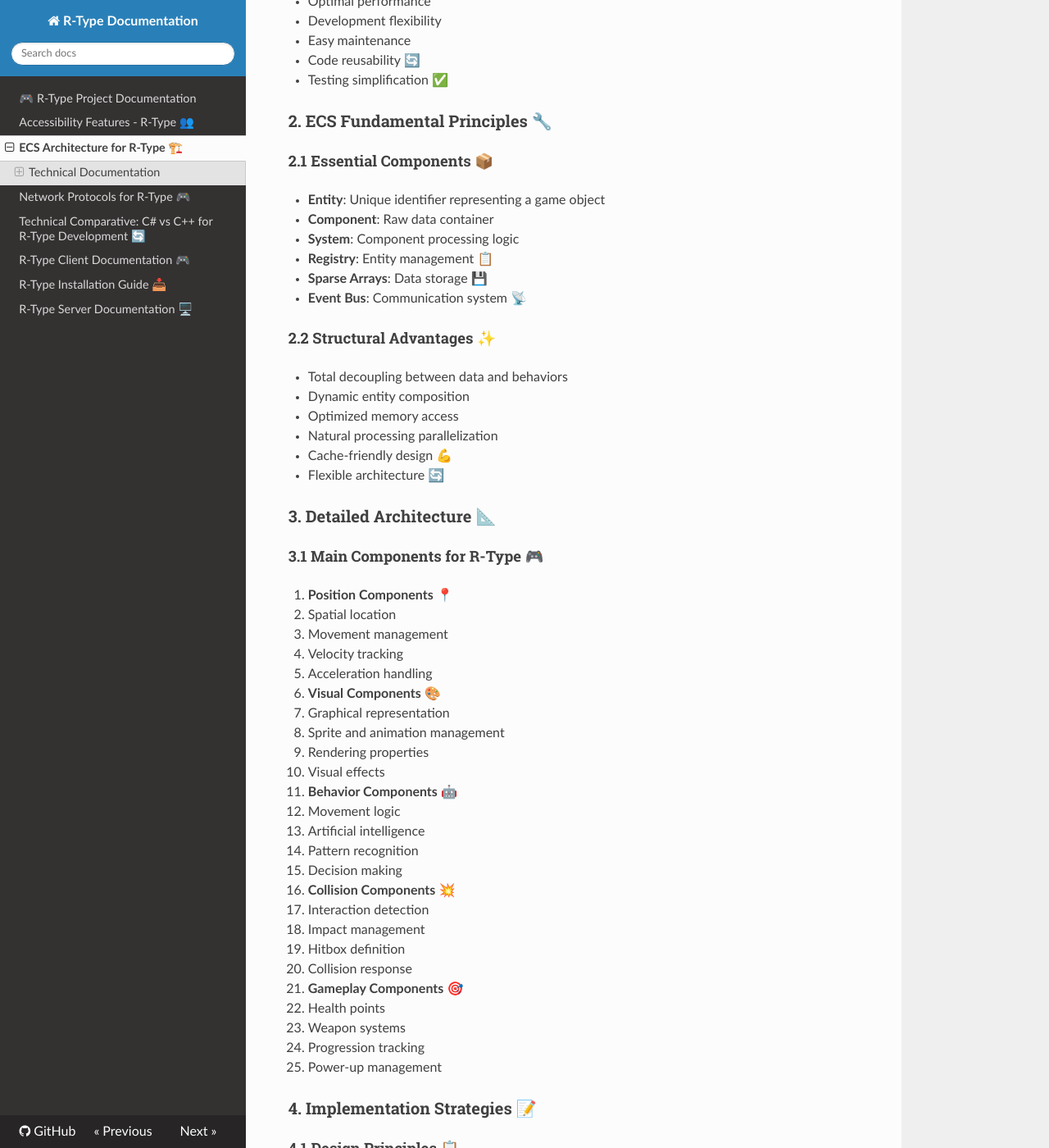
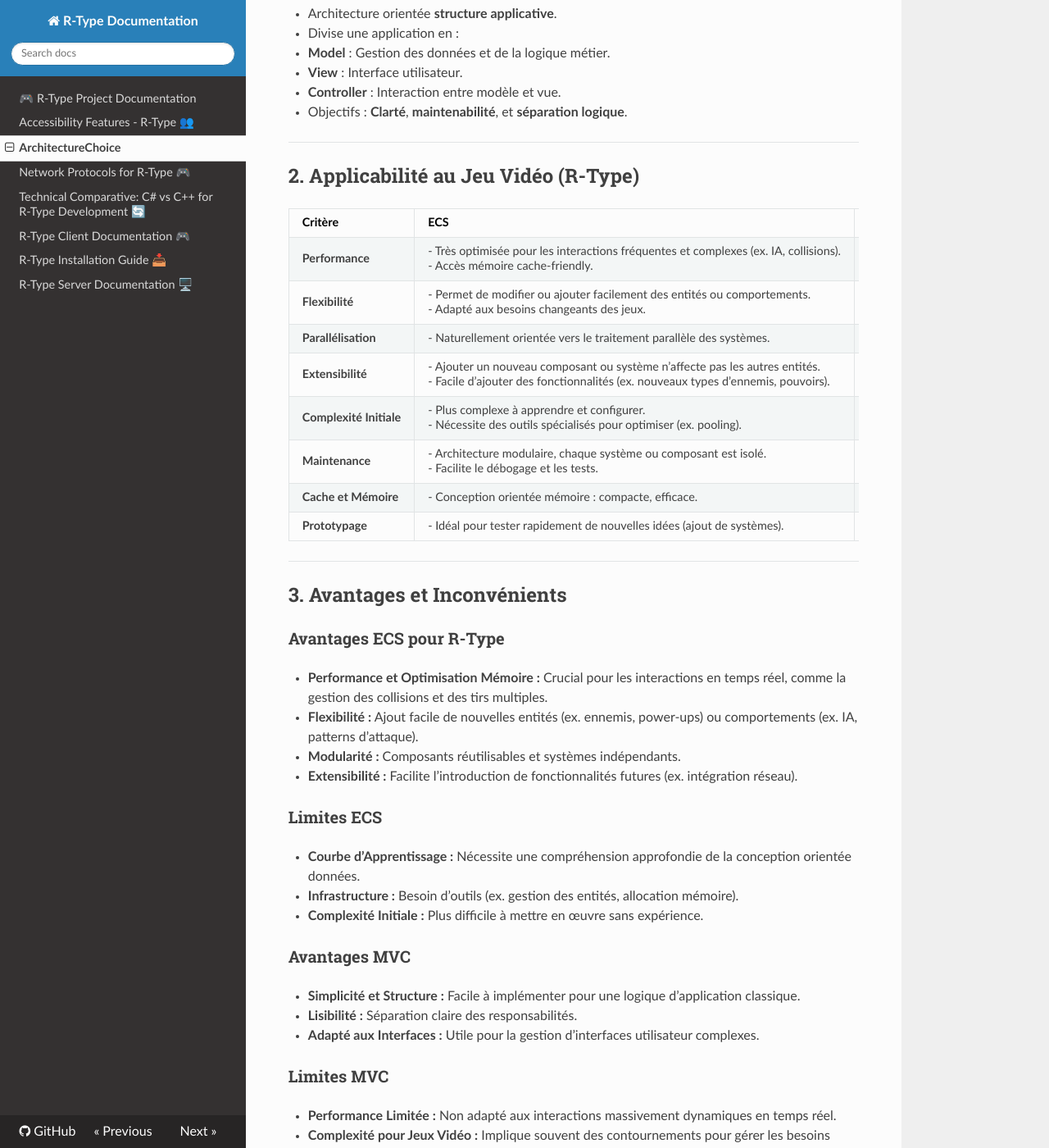
Before and after one commit to SHRaton/B-CPP-500-MAR-5-2-rtype-jeremy.bisson, an MkDocs documentation site: the page built from docs/ArchitectureChoice.md, in a window 1280 px wide and 1400 px high, scrolled down 493 px. Shown: the whole window at 82% size. Built offline with MkDocs 1.6.1, drawn with Linux system fonts in a browser that asks for light colours; nearby versions of some CDN libraries; some of the changed text lies outside the part shown.

Commit message:
Docs: - Better ArchitectureChoice compare MVC vs ECS

```diff
--- a/docs/ArchitectureChoice.md
+++ b/docs/ArchitectureChoice.md
@@ -1,156 +1,89 @@
-# ECS Architecture for R-Type 🏗️
-## Technical Documentation
+### Comparaison entre ECS et MVC pour le Projet R-Type
 
-### 1. Context and Objectives 🎯
+---
 
-#### 1.1 Video Game Development Challenges 🕹️
-Game development like R-Type requires software architecture capable of handling:
-- Multiple dynamic entities
-- Complex interactions
-- Real-time performance
-- System extensibility
-- Resource management 💾
-- State synchronization 🔄
+## **1. Définition et Objectifs**
 
-#### 1.2 Architecture Objectives 📈
-- Maximum modularity
-- Optimal performance
-- Development flexibility
-- Easy maintenance
-- Code reusability 🔄
-- Testing simplification ✅
+### **ECS**
+- Architecture orientée **données** et **comportements**.
+- Sépare entièrement les responsabilités en :
+  - **Entities** : Objets abstraits.
+  - **Components** : Conteneurs de données.
+  - **Systems** : Logiques applicables aux composants.
+- Objectifs : **Modularité**, **performance**, et **extensibilité**.
 
-### 2. ECS Fundamental Principles 🔧
+### **MVC**
+- Architecture orientée **structure applicative**.
+- Divise une application en :
+  - **Model** : Gestion des données et de la logique métier.
+  - **View** : Interface utilisateur.
+  - **Controller** : Interaction entre modèle et vue.
+- Objectifs : **Clarté**, **maintenabilité**, et **séparation logique**.
 
-#### 2.1 Essential Components 📦
-- **Entity**: Unique identifier representing a game object
-- **Component**: Raw data container
-- **System**: Component processing logic
-- **Registry**: Entity management 📋
-- **Sparse Arrays**: Data storage 💾
-- **Event Bus**: Communication system 📡
+---
 
-#### 2.2 Structural Advantages ✨
-- Total decoupling between data and behaviors
-- Dynamic entity composition
-- Optimized memory access
-- Natural processing parallelization
-- Cache-friendly design 💪
-- Flexible architecture 🔄
+## **2. Applicabilité au Jeu Vidéo (R-Type)**
 
-### 3. Detailed Architecture 📐
+| Critère                    | **ECS**                                   | **MVC**                                   |
+|----------------------------|-------------------------------------------|-------------------------------------------|
+| **Performance**            | - Très optimisée pour les interactions fréquentes et complexes (ex. IA, collisions).<br>- Accès mémoire cache-friendly. | - Plus lent pour des cycles d’interactions nombreuses.<br>- Conçu pour des applications où les cycles lourds sont limités. |
+| **Flexibilité**            | - Permet de modifier ou ajouter facilement des entités ou comportements.<br>- Adapté aux besoins changeants des jeux. | - Limité pour des évolutions fréquentes ou des interactions complexes.<br>- Idéal pour une logique d’application stable. |
+| **Parallélisation**        | - Naturellement orientée vers le traitement parallèle des systèmes. | - Complexité élevée pour gérer du multi-threading sur les contrôleurs et modèles. |
+| **Extensibilité**          | - Ajouter un nouveau composant ou système n’affecte pas les autres entités.<br>- Facile d’ajouter des fonctionnalités (ex. nouveaux types d’ennemis, pouvoirs). | - Ajouter un nouveau modèle ou vue peut exiger une refonte importante de la structure existante. |
+| **Complexité Initiale**    | - Plus complexe à apprendre et configurer.<br>- Nécessite des outils spécialisés pour optimiser (ex. pooling). | - Plus simple à implémenter et comprendre, même pour des juniors. |
+| **Maintenance**            | - Architecture modulaire, chaque système ou composant est isolé.<br>- Facilite le débogage et les tests. | - Plus adapté pour des projets où les dépendances sont prévisibles. |
+| **Cache et Mémoire**       | - Conception orientée mémoire : compacte, efficace. | - Pas conçu pour optimiser les accès mémoire. |
+| **Prototypage**            | - Idéal pour tester rapidement de nouvelles idées (ajout de systèmes). | - Nécessite souvent une refonte pour intégrer de nouvelles idées. |
 
-#### 3.1 Main Components for R-Type 🎮
-1. **Position Components** 📍
-   - Spatial location
-   - Movement management
-   - Velocity tracking
-   - Acceleration handling
+---
 
-2. **Visual Components** 🎨
-   - Graphical representation
-   - Sprite and animation management
-   - Rendering properties
-   - Visual effects
+## **3. Avantages et Inconvénients**
 
-3. **Behavior Components** 🤖
-   - Movement logic
-   - Artificial intelligence
-   - Pattern recognition
-   - Decision making
+### **Avantages ECS pour R-Type**
+- **Performance et Optimisation Mémoire :** Crucial pour les interactions en temps réel, comme la gestion des collisions et des tirs multiples.
+- **Flexibilité :** Ajout facile de nouvelles entités (ex. ennemis, power-ups) ou comportements (ex. IA, patterns d’attaque).
+- **Modularité :** Composants réutilisables et systèmes indépendants.
+- **Extensibilité :** Facilite l’introduction de fonctionnalités futures (ex. intégration réseau).
 
-4. **Collision Components** 💥
-   - Interaction detection
-   - Impact management
-   - Hitbox definition
-   - Collision response
+### **Limites ECS**
+- **Courbe d’Apprentissage :** Nécessite une compréhension approfondie de la conception orientée données.
+- **Infrastructure :** Besoin d’outils (ex. gestion des entités, allocation mémoire).
+- **Complexité Initiale :** Plus difficile à mettre en œuvre sans expérience.
 
-5. **Gameplay Components** 🎯
-   - Health points
-   - Weapon systems
-   - Progression tracking
-   - Power-up management
+### **Avantages MVC**
+- **Simplicité et Structure :** Facile à implémenter pour une logique d’application classique.
+- **Lisibilité :** Séparation claire des responsabilités.
+- **Adapté aux Interfaces :** Utile pour la gestion d’interfaces utilisateur complexes.
 
-### 4. Implementation Strategies 📝
+### **Limites MVC**
+- **Performance Limitée :** Non adapté aux interactions massivement dynamiques en temps réel.
+- **Complexité pour Jeux Vidéo :** Implique souvent des contournements pour gérer les besoins spécifiques d’un jeu.
+- **Rigidité :** Moins naturel pour des architectures orientées entités dynamiques.
 
-#### 4.1 Design Principles 📋
-- Use of contiguous arrays
-- Minimization of dynamic allocations
-- Strict separation of responsibilities
-- Data-oriented design 💾
-- Cache optimization 🚀
-- Memory alignment 📊
+---
 
-#### 4.2 Memory Optimizations 💾
-- Compact component storage
-- Optimized sequential access
-- Reduced memory fragmentation
-- Cache-friendly layouts 🔧
-- Memory pooling 🏊
-- Resource reuse 🔄
+## **4. Pourquoi Choisir ECS pour R-Type ?**
 
-### 5. Specific Advantages for R-Type 🎮
+1. **Gestion des Entités Dynamiques :**
+   R-Type implique de nombreux objets (ennemis, tirs, bonus) avec des comportements variés et évolutifs. L’ECS permet une composition dynamique.
 
-#### 5.1 Performance ⚡
-- Fast entity iterations
-- Efficient game object updates
-- Limited computational overhead
-- Optimal cache usage 💾
-- Parallel processing 🔄
-- Resource efficiency 📊
+2. **Performance Temps Réel :**
+   Les jeux nécessitent des itérations rapides et efficaces sur les entités. L’ECS optimise les cycles via une gestion orientée cache.
 
-#### 5.2 Flexibility 🔧
-- Simplified addition of new entity types
-- Easy behavior modification
-- Extensibility without complete redesign
-- Component reuse 🔄
-- System modularity 📦
-- Quick prototyping ✨
+3. **Extensibilité et Modifications :**
+   Ajouter un nouveau type d’ennemi ou une fonctionnalité (ex. IA, effets visuels) est simple et ne perturbe pas les systèmes existants.
 
-### 6. Implementation Considerations ⚠️
+4. **Modularité :**
+   Les systèmes et composants sont indépendants, ce qui permet une maintenance et des tests simplifiés.
 
-#### 6.1 Initial Complexity 📚
-- Steeper learning curve
-- Need for rigorous design
-- Dedicated tooling and infrastructure
-- Training requirements 👨‍🏫
-- Documentation needs 📝
-- Testing strategy 🎯
+5. **Scalabilité :**
+   L’architecture ECS est naturellement conçue pour grandir avec le projet, en intégrant des technologies comme le multithreading ou le réseau.
 
-#### 6.2 Best Practices 📋
-- Team training
-- Strict convention definition
-- Regular code reviews
-- Intensive prototyping and testing
-- Performance monitoring 📊
-- Documentation maintenance 📚
+---
 
-### 7. Final Recommendation ✅
+## **5. Recommandation Finale**
 
-ECS architecture is **strongly recommended** for R-Type development, offering:
-- Maximum performance
-- Complete modularity
-- Native extensibility
-- Future-proof design 🚀
-- Maintainable codebase 📝
-- Scalable architecture 📈
+Pour un projet comme R-Type, qui exige une performance optimale, une flexibilité dans la conception des entités, et une architecture évolutive, l’**ECS** est le choix idéal.
+Bien que le MVC puisse convenir à des projets avec des besoins moins dynamiques (ex. applications web), il est mal adapté à un jeu vidéo en temps réel nécessitant des interactions fréquentes et complexes.
 
-### 8. Future Perspectives 🔮
-
-#### 8.1 Potential Evolutions
-- Network system integration
-- Low-level optimizations
-- Architecture generalization
-- AI integration 🤖
-- Performance improvements ⚡
-- Tool development 🛠️
-
-#### 8.2 Research Areas 🔬
-- Advanced parallelization
-- Compilation techniques
-- Innovative memory management
-- Machine learning integration 🤖
-- Real-time optimization 📊
-- Performance profiling 📈
-
-**Final Verdict: ECS - Optimal Architectural Choice** ✅
+**Verdict : Adoptez ECS pour R-Type.** ✅
```
